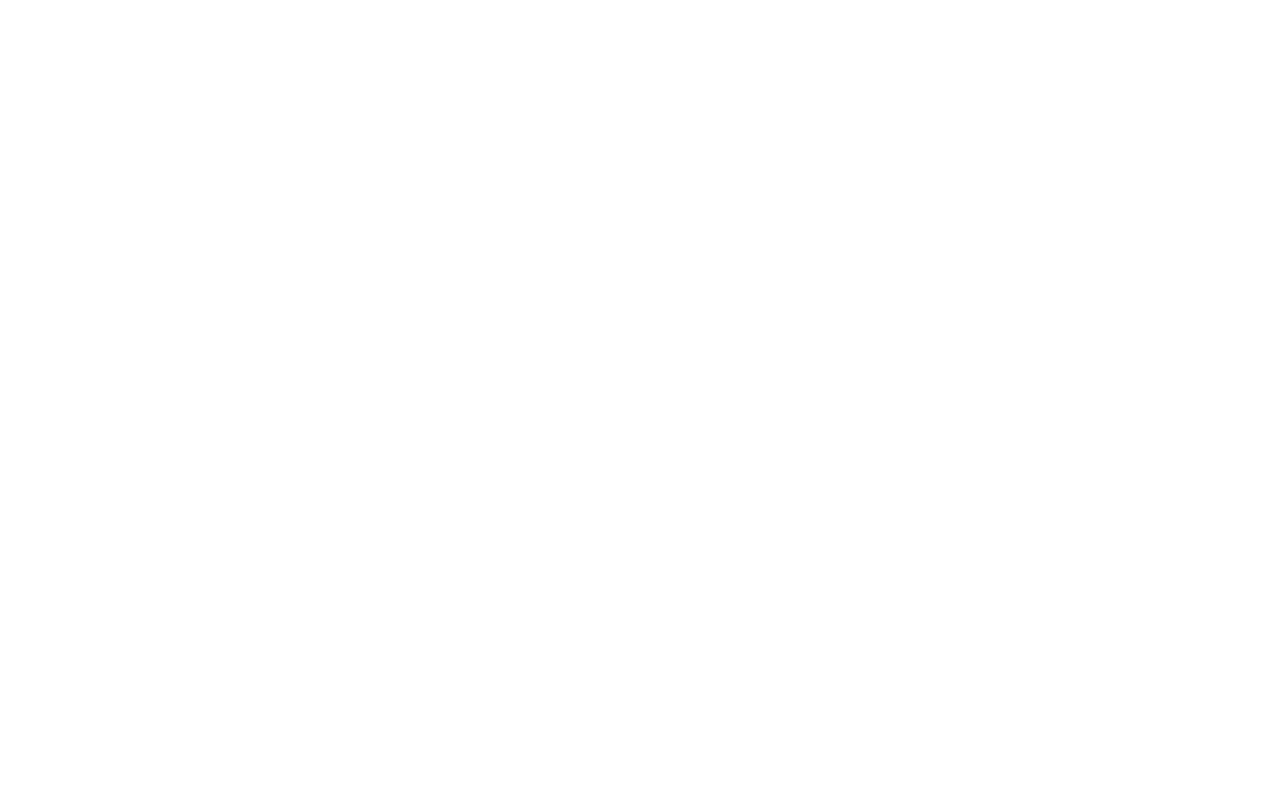
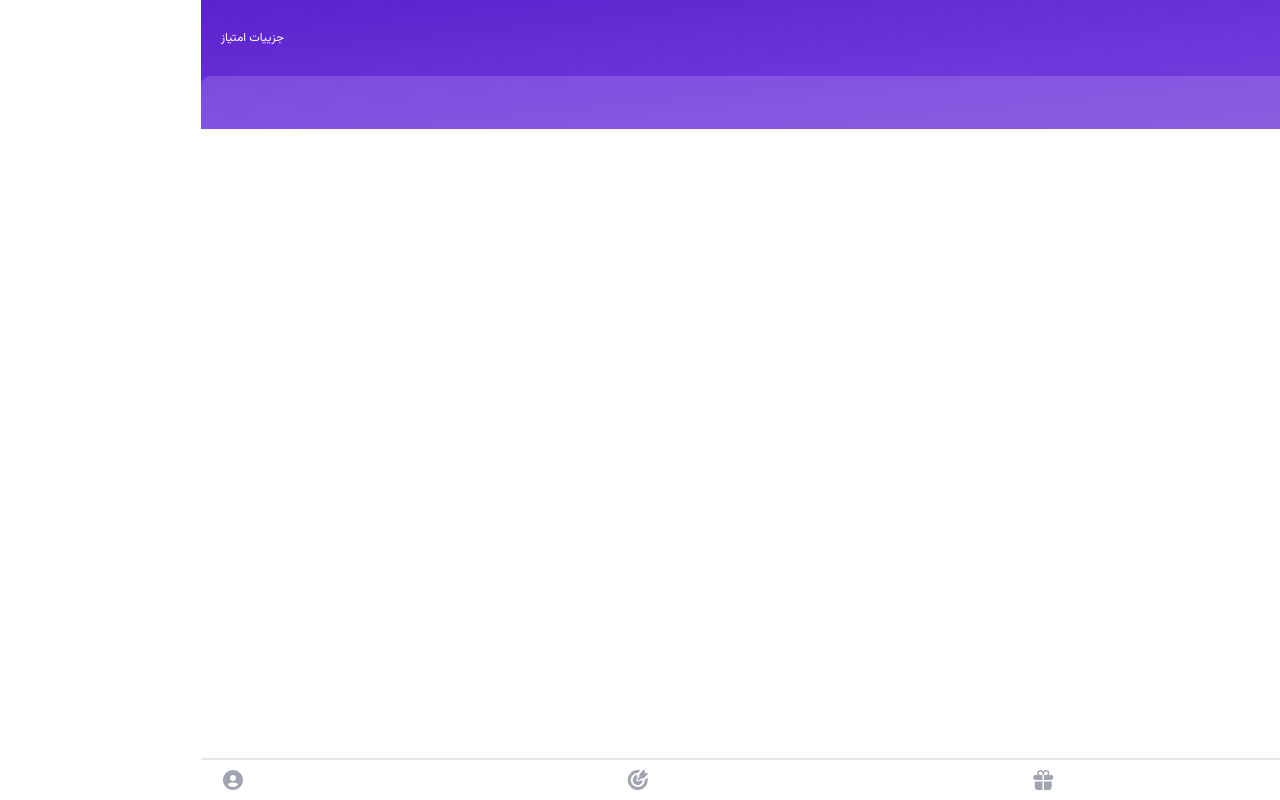
Before and after one commit to mahdimazhabi/club-dashbord, a React (Vite) app: page /reward in a window 1280 px wide. Built offline with nearby package versions, Linux system fonts and the light colour scheme.

Commit message:
add new header for page Reward

```diff
--- /dev/null
+++ b/src/shared/components/HeaderReward.tsx
@@ -0,0 +1,35 @@
+import { ChevronRightIcon } from "@/assets";
+import { VoucherIcon, PointsIcon } from "@/assets";
+const HeaderReward = () => {
+  const DataList = [
+    { id: 1, title: "   5 کوپن موجود است ", icon: <VoucherIcon /> },
+  ];
+  return (
+    <header>
+      <div className="bg-gradient-to-br from-primary-50 via-primary-40 to-primary-30  ">
+        <div className="flex justify-between items-center gap-2 p-5">
+          <div className="flex items-center gap-2  ">
+            <PointsIcon className="w-9 h-9" />
+            <span className="text-white text-2xl font-bold">1.200 </span>
+            <span className="text-white text-xs">امتیاز</span>
+          </div>
+          <span className="text-white text-xs">جزییات امتیاز</span>
+        </div>
+
+        <div>
+          <ul className="flex bg-white/15 rounded-t-lg px-4 py-4 justify-between text-white text-sm ">
+            {DataList.map((item) => (
+              <li key={item.id} className="flex items-center gap-2 ">
+                {item.icon}
+                {item.title}
+                <ChevronRightIcon className="rotate-180" />
+              </li>
+            ))}
+          </ul>
+        </div>
+      </div>
+    </header>
+  );
+};
+
+export default HeaderReward;
--- a/src/shared/layout/RewardLayout/RewardLayout.tsx
+++ b/src/shared/layout/RewardLayout/RewardLayout.tsx
@@ -1,5 +1,13 @@
+import Navbar from "@/shared/components/Navbar";
+import HeaderReward from "@/shared/components/HeaderReward";
 const RewardLayout = () => {
-  return <div>RewardLayout</div>;
+  return (
+    <div>
+      <HeaderReward />
+      <main className="container"></main>
+      <Navbar />
+    </div>
+  );
 };
 
 export default RewardLayout;
```
